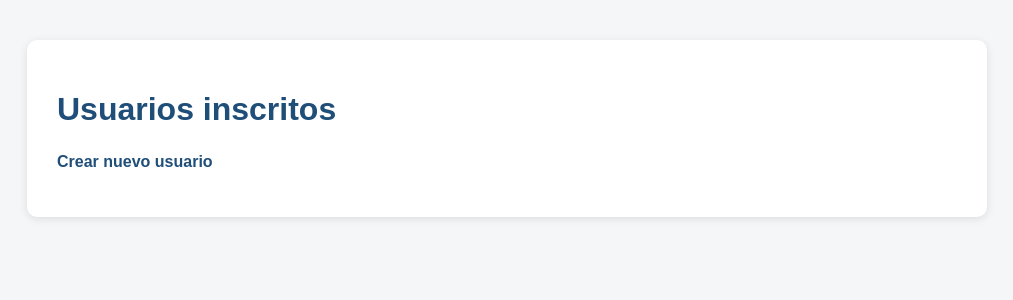
After one commit to vmartinco/Practica_Final_Arquitectura_del_Software, a Django app: page /usuarios/ in a window 1280 px wide. The commit adds this page. Shown: the top 300 px of the page, without its empty margins (133-1146 px from the left). Run offline with Django 5.2, Linux system fonts and the light colour scheme; data that the repository does not hold is empty.

Commit message:
Implementadas vistas web de usuarios inscritos con formularios y plantillas

```diff
--- /dev/null
+++ b/Centro_Cultural/gestion_actividades/templates/gestion_actividades/lista_usuarios.html
@@ -0,0 +1,26 @@
+<!DOCTYPE html>
+<html lang="es">
+<head>
+    <meta charset="UTF-8">
+    <title>Lista de usuarios</title>
+    {% load static %}
+    <link rel="stylesheet" href="{% static 'gestion_actividades/styles.css' %}">
+</head>
+<body>
+    <div class="contenedor">
+        <h1>Usuarios inscritos</h1>
+
+        <a href="{% url 'nuevo_usuario' %}">Crear nuevo usuario</a>
+
+        <ul>
+            {% for usuario in usuarios %}
+                <li>
+                    <a href="{% url 'detalle_usuario' usuario.id %}">
+                        {{ usuario.nombre }}
+                    </a>
+                </li>
+            {% endfor %}
+        </ul>
+    </div>
+</body>
+</html>
--- a/Centro_Cultural/gestion_actividades/urls.py
+++ b/Centro_Cultural/gestion_actividades/urls.py
@@ -5,6 +5,11 @@ from .views import (
     detalle_actividad,
     editar_actividad,
     eliminar_actividad,
+    lista_usuarios,
+    nuevo_usuario,
+    detalle_usuario,
+    editar_usuario,
+    eliminar_usuario,
 )
 
 urlpatterns = [
@@ -13,4 +18,10 @@ urlpatterns = [
     path('actividades/<int:actividad_id>/', detalle_actividad, name='detalle_actividad'),
     path('actividades/<int:actividad_id>/editar/', editar_actividad, name='editar_actividad'),
     path('actividades/<int:actividad_id>/eliminar/', eliminar_actividad, name='eliminar_actividad'),
+
+    path('usuarios/', lista_usuarios, name='lista_usuarios'),
+    path('usuarios/nuevo/', nuevo_usuario, name='nuevo_usuario'),
+    path('usuarios/<int:usuario_id>/', detalle_usuario, name='detalle_usuario'),
+    path('usuarios/<int:usuario_id>/editar/', editar_usuario, name='editar_usuario'),
+    path('usuarios/<int:usuario_id>/eliminar/', eliminar_usuario, name='eliminar_usuario'),
 ]
--- a/Centro_Cultural/gestion_actividades/views.py
+++ b/Centro_Cultural/gestion_actividades/views.py
@@ -1,8 +1,7 @@
 from django.shortcuts import render, redirect
 from django.http import JsonResponse
-from .models import Actividad
-from .forms import ActividadForm
-
+from .models import Actividad, UsuarioInscrito
+from .forms import ActividadForm, UsuarioInscritoForm
 
 def lista_actividades(request):
     actividades = Actividad.objects.all()
@@ -52,3 +51,53 @@ def eliminar_actividad(request, actividad_id):
         return render(request, 'gestion_actividades/eliminar_actividad.html', {'actividad': actividad})
     except Actividad.DoesNotExist:
         return JsonResponse({"error": "Actividad no encontrada"}, status=404)
+
+
+def lista_usuarios(request):
+    usuarios = UsuarioInscrito.objects.all()
+    return render(request, 'gestion_actividades/lista_usuarios.html', {'usuarios': usuarios})
+
+
+def nuevo_usuario(request):
+    if request.method == 'POST':
+        form = UsuarioInscritoForm(request.POST)
+        if form.is_valid():
+            form.save()
+            return redirect('lista_usuarios')
+    else:
+        form = UsuarioInscritoForm()
+    return render(request, 'gestion_actividades/formulario.html', {'form': form, 'titulo': 'Nuevo Usuario'})
+
+
+def detalle_usuario(request, usuario_id):
+    try:
+        usuario = UsuarioInscrito.objects.get(id=usuario_id)
+        return render(request, 'gestion_actividades/detalle_usuario.html', {'usuario': usuario})
+    except UsuarioInscrito.DoesNotExist:
+        return JsonResponse({"error": "Usuario no encontrado"}, status=404)
+
+
+def editar_usuario(request, usuario_id):
+    try:
+        usuario = UsuarioInscrito.objects.get(id=usuario_id)
+        if request.method == 'POST':
+            form = UsuarioInscritoForm(request.POST, instance=usuario)
+            if form.is_valid():
+                form.save()
+                return redirect('detalle_usuario', usuario_id=usuario.id)
+        else:
+            form = UsuarioInscritoForm(instance=usuario)
+        return render(request, 'gestion_actividades/formulario.html', {'form': form, 'titulo': 'Editar Usuario'})
+    except UsuarioInscrito.DoesNotExist:
+        return JsonResponse({"error": "Usuario no encontrado"}, status=404)
+
+
+def eliminar_usuario(request, usuario_id):
+    try:
+        usuario = UsuarioInscrito.objects.get(id=usuario_id)
+        if request.method == 'POST':
+            usuario.delete()
+            return redirect('lista_usuarios')
+        return render(request, 'gestion_actividades/eliminar_usuario.html', {'usuario': usuario})
+    except UsuarioInscrito.DoesNotExist:
+        return JsonResponse({"error": "Usuario no encontrado"}, status=404)
```
Also changed, not shown: Centro_Cultural/gestion_actividades/forms.py (+8 -2 lines), Centro_Cultural/gestion_actividades/templates/gestion_actividades/detalle_usuario.html (added, +25 -0 lines), Centro_Cultural/gestion_actividades/templates/gestion_actividades/eliminar_usuario.html (renamed from Centro_Cultural/gestion_actividades/templates/gestion_actividades/eliminar_actividad.html, +4 -4 lines).
